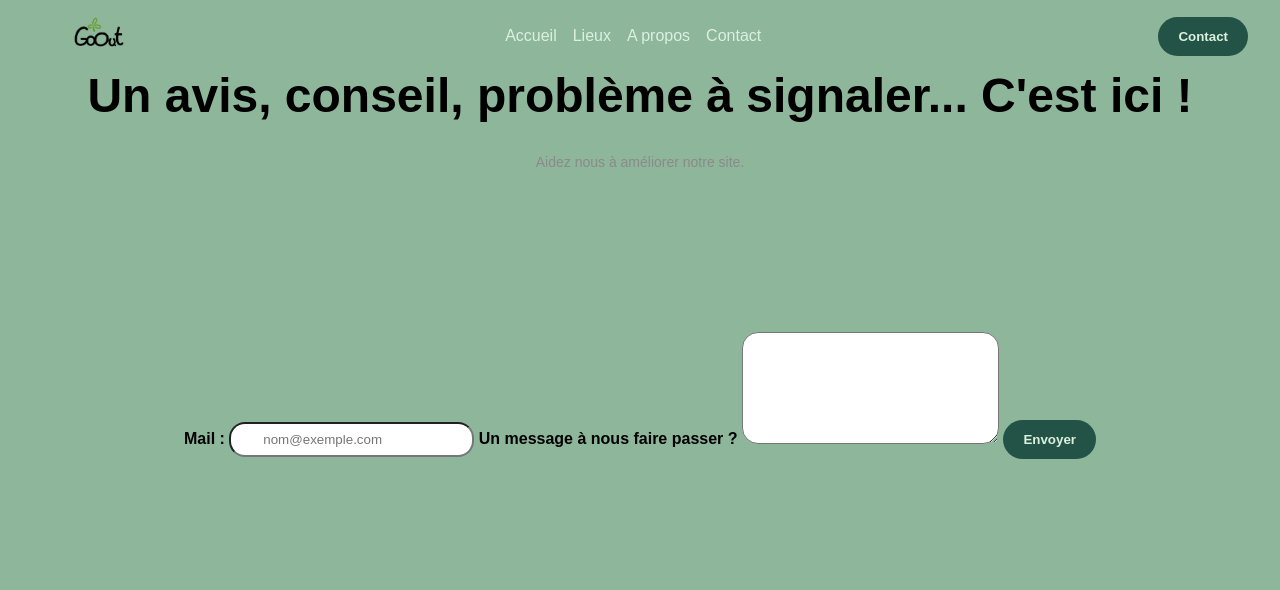
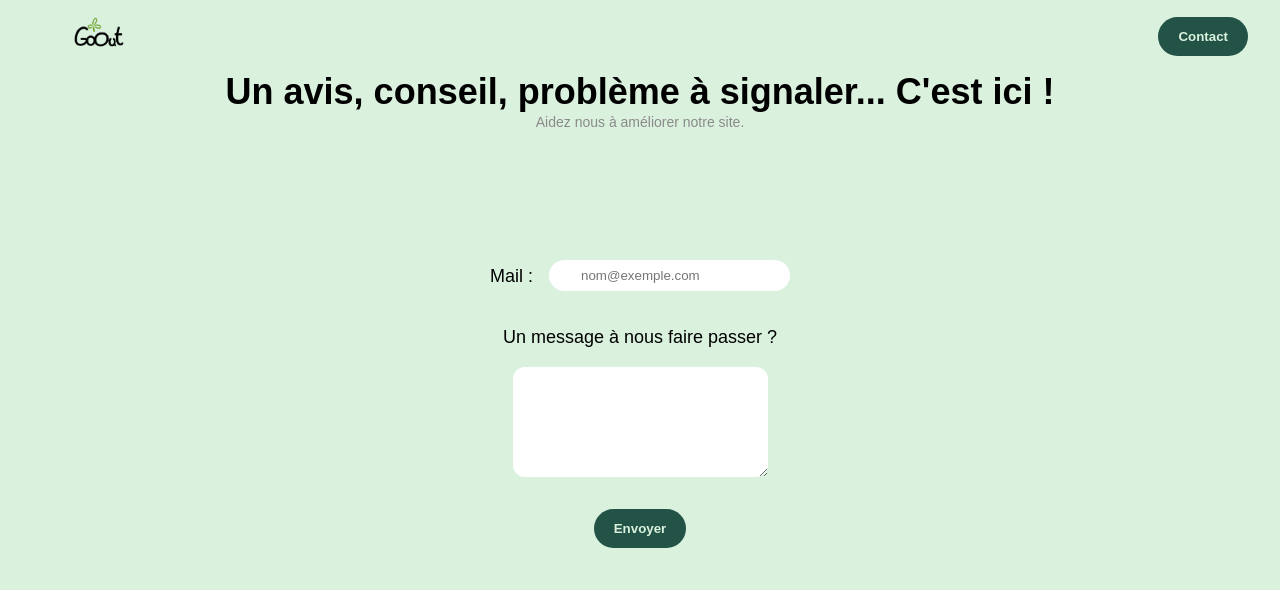
Before and after one commit to jojolejo-web/projet-Robert, a plain HTML site: page Contact.html in a window 1280 px wide. Drawn offline with Linux system fonts and the light colour scheme.

Commit message:
contact2

```diff
--- a/Contact.html
+++ b/Contact.html
@@ -8,7 +8,7 @@
     <title>Document</title>
 </head>
 
-<body style="background-color:var(--secondary-color)">
+<body style="background-color:var(--text-color)">
     <header class="w-full bg-transparent fixed top-0 z-10" style="overflow: hidden">
         <nav class="flex justify-between px-8 items-center">
             <figure class="">
@@ -33,23 +33,22 @@
         </nav>
 
         <main>
-            <div class="flex flex-col gap-8 items-center justify-center">
-                <h1 class="text-5xl m-0 text-center">Un avis, conseil, problème à signaler... C'est ici !</h1>
-                <h4 class="text-white font-light text-sm m-0" style="color: rgb(138, 138, 138)">Aidez nous à améliorer notre site.</h4>
-                <form class="p-32">
-                    <label class="font-bold">
+            <h1 class="text-4xl m-0 text-center text-light">Un avis, conseil, problème à signaler... C'est ici !</h1>
+            <h4 class="text-white font-light text-sm m-0 text-center" style="color: rgb(138, 138, 138)">Aidez nous à
+                améliorer notre site.</h4>
+            <form class="p-32 flex flex-col items-center justify-center gap-8">
+                <label class="font-light flex items-center justify-center gap-4 text-lg">
                     Mail :
-                        <input type="email" class="border-1 rounded-2xl px-8 py-2" placeholder="nom@exemple.com">
+                    <input type="email" class="border-1 rounded-2xl px-8 py-2 border-0" placeholder="nom@exemple.com">
 
                     </input>
                 </label>
-                    <label class="font-bold">
+                <label class="font-light flex flex-col items-center justify-center gap-4 text-lg">
                     Un message à nous faire passer ?
-                        <textarea class="rounded-2xl p-10"></textarea>
+                    <textarea class="rounded-xl border-0 p-10"></textarea>
                 </label>
                 <button class="bg-green py-3 px-5 rounded-full border-0 hoverbtn">
                     <a class="text-color no-underline font-bold">Envoyer</a>
             </form>
-            </div>
         </main>
     </header>
```
Also changed, not shown: styles.css (line endings or trailing spaces). Lines whose indentation alone changed are shown as unchanged.
